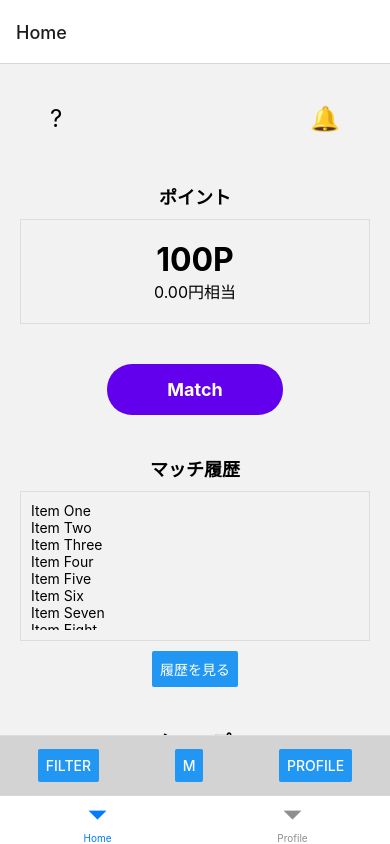
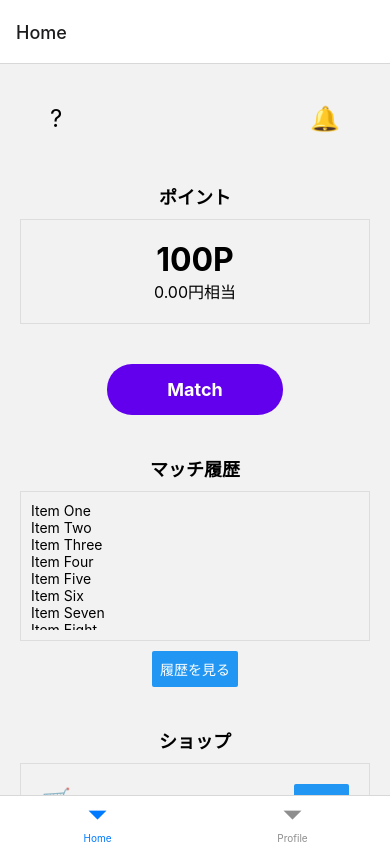
Before and after one commit to kakubakudan/Wanna_Match, a React Native app: screen /Home in a window 390 px wide. Built offline with nearby package versions, Linux system fonts and the light colour scheme.

Commit message:
Implemented bottom tab navigation and connected Match button

```diff
--- a/src/screens/HomeScreen.js
+++ b/src/screens/HomeScreen.js
@@ -1,3 +1,4 @@
+// HomeScreen.js
 import React from 'react';
 import { View, Text, Button, StyleSheet, ScrollView, TouchableOpacity } from 'react-native';
 
@@ -25,7 +26,7 @@ const HomeScreen = ({ navigation }) => {
         </View>
 
         {/* Matchボタン */}
-        <TouchableOpacity style={styles.matchButton} onPress={() => alert('Match button pressed')}>
+        <TouchableOpacity style={styles.matchButton} onPress={() => navigation.navigate('Match')}>
           <Text style={styles.matchButtonText}>Match</Text>
         </TouchableOpacity>
 
@@ -58,13 +59,6 @@ const HomeScreen = ({ navigation }) => {
           </View>
         </View>
       </ScrollView>
-
-      {/* ナビゲーションバー */}
-      <View style={styles.navBar}>
-        <Button title="Filter" onPress={() => alert('Filter button pressed')} />
-        <Button title="M" onPress={() => alert('M button pressed')} />
-        <Button title="Profile" onPress={() => alert('Profile button pressed')} />
-      </View>
     </View>
   );
 };
@@ -172,19 +166,6 @@ const styles = StyleSheet.create({
   cartButtonText: {
     fontSize: 24,
   },
-  navBar: {
-    position: 'absolute',
-    bottom: 0,
-    left: 0,
-    right: 0,
-    height: 60,
-    flexDirection: 'row',
-    justifyContent: 'space-around',
-    alignItems: 'center',
-    backgroundColor: '#D3D3D3', // 灰色
-    borderTopWidth: 1,
-    borderColor: '#DDD',
-  },
 });
 
 export default HomeScreen;
```
